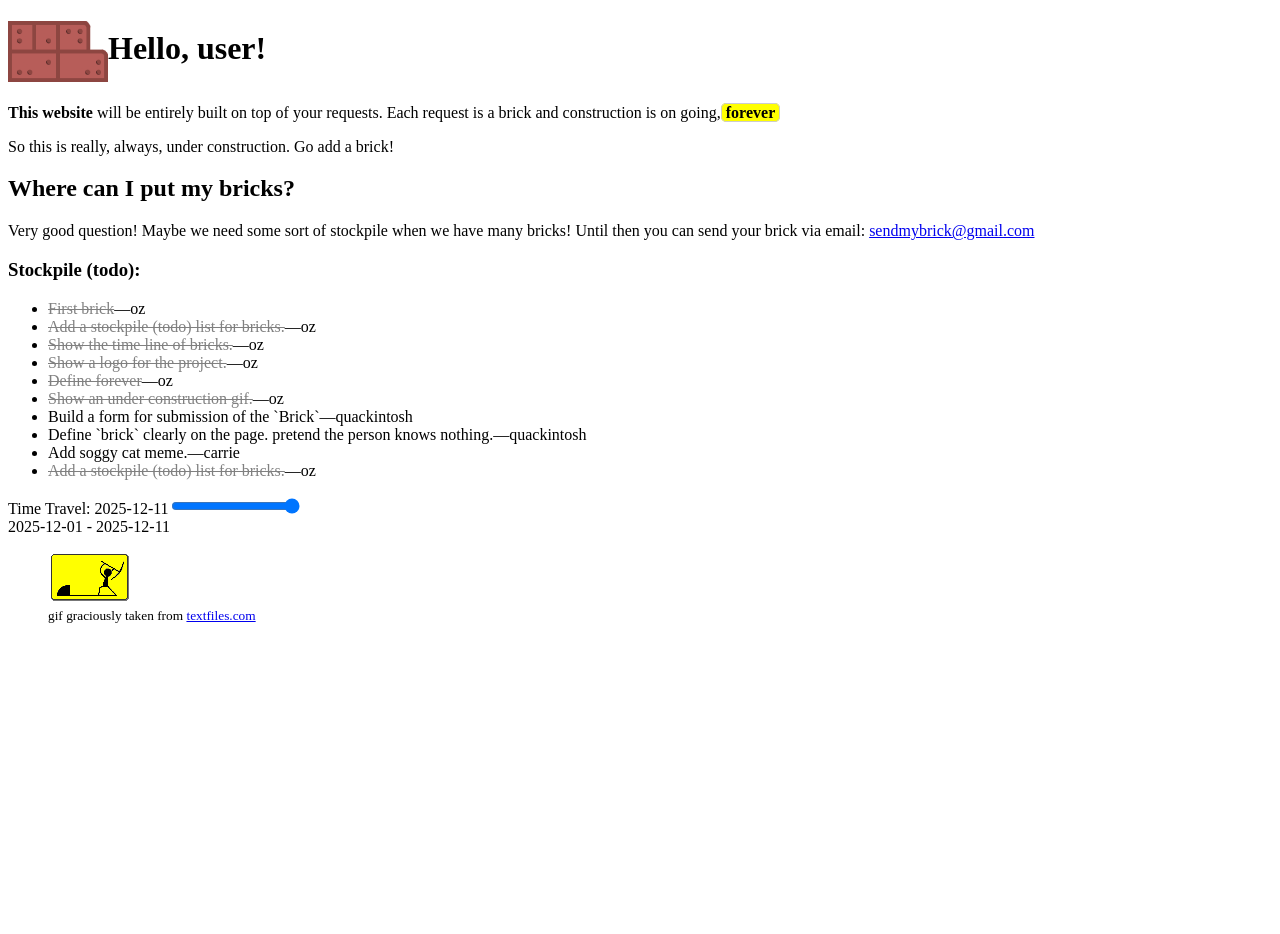
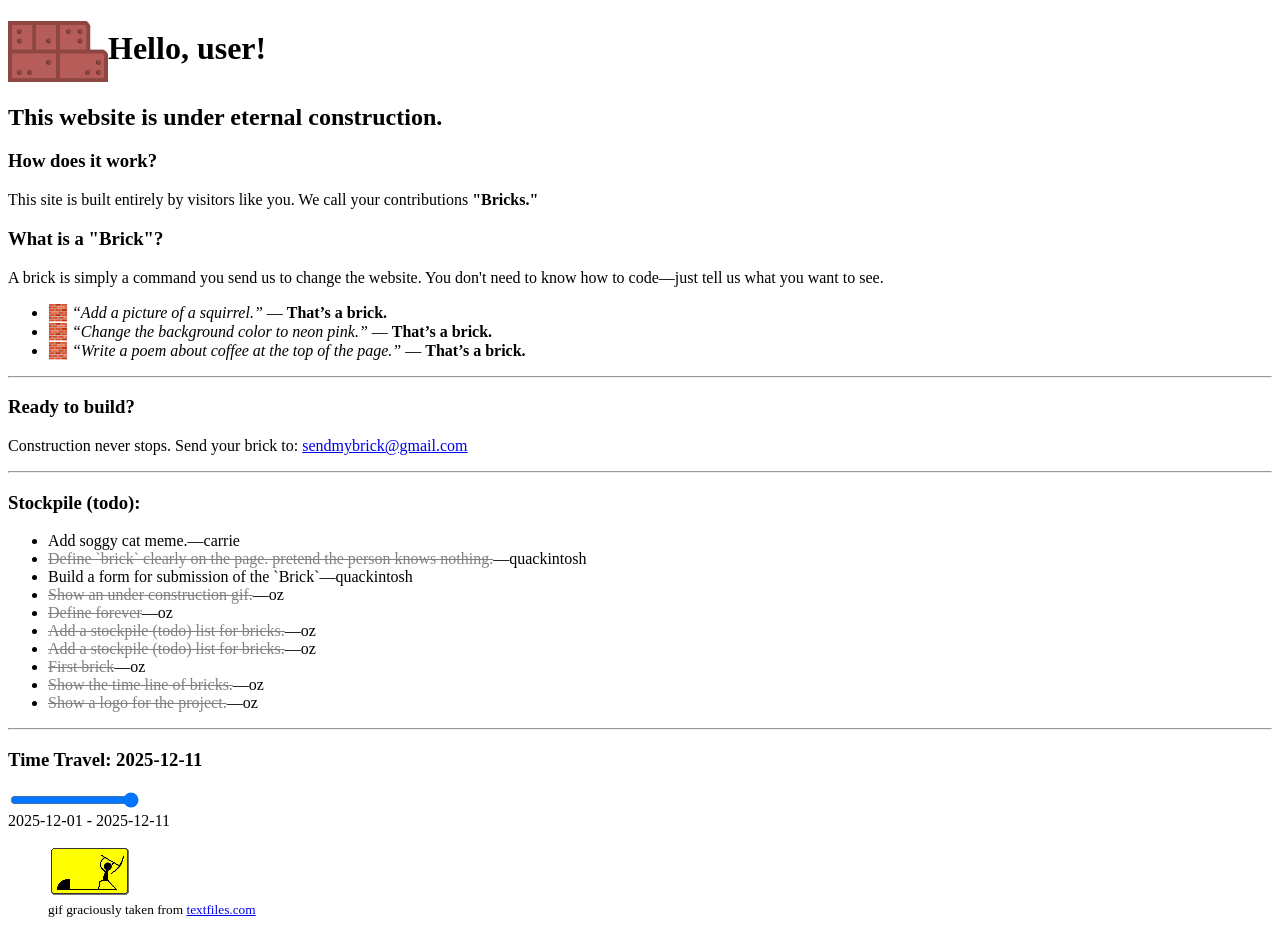
Before and after one commit to ozdevi/user-bricks, a Next.js app: page / in a window 1280 px wide. Before the commit the page ends 800 px from the top, so only its background shows below. Built offline with nearby package versions, Linux system fonts and the light colour scheme.

Commit message:
reorder stockpile by created date.

```diff
--- a/src/components/DefineBrick.tsx
+++ b/src/components/DefineBrick.tsx
@@ -23,12 +23,11 @@
                 🧱 <em>“Write a poem about coffee at the top of the page.”</em> — <strong>That’s a brick.</strong>
             </li>
         </ul>
-
         <hr />
-
         <h3>Ready to build?</h3>
         <p>
             Construction never stops. Send your brick to: <a href="mailto:sendmybrick@gmail.com">sendmybrick@gmail.com</a>
         </p>
+        <hr />
     </section>)
 }
--- a/src/components/Stockpile.tsx
+++ b/src/components/Stockpile.tsx
@@ -8,8 +8,8 @@
 
     return (
         <div className="container mx-auto p-4">
-            <h3 className="text-xl font-bold mb-4">Stockpile (todo):</h3>
-            <ul className="mb-8">
+            <h3>Stockpile (todo):</h3>
+            <ul>
                 {stockpile.map((brick) => (
                     <li
                         key={brick.name}
@@ -26,6 +26,7 @@
                     </li>
                 ))}
             </ul>
+            <hr />
         </div>
     );
 };
--- a/src/components/TimeTraveller.tsx
+++ b/src/components/TimeTraveller.tsx
@@ -36,9 +36,11 @@
     return (
         <div>
             <div>
-                <label htmlFor="time-travel-slider">
-                    Time Travel: {format(previewDate, 'yyyy-MM-dd')}
-                </label>
+                <h3>
+                    <label htmlFor="time-travel-slider">
+                        Time Travel: {format(previewDate, 'yyyy-MM-dd')}
+                    </label>
+                </h3>
                 <input
                     id="time-travel-slider"
                     type="range"
--- a/src/data/bricks.ts
+++ b/src/data/bricks.ts
@@ -67,26 +67,26 @@
         createdTime: new Date('2025-12-07'),
         finishedTime: new Date('2025-12-08'),
     },
-    buildFormForSubmission: {
-        name: 'buildFormForSubmission',
-        instruction: "Build a form for submission of the `Brick`",
-        isDone: false,
+    defineBrick: {
+        name: 'defineBrick',
+        instruction: "Define `brick` clearly on the page. pretend the person knows nothing.",
+        isDone: true,
         order: 7,
         owner: {
             name: 'quackintosh',
         },
-        createdTime: new Date('2025-12-11'),
+        createdTime: new Date('2025-12-10'),
+        finishedTime: new Date('2025-12-11'),
     },
-    defineBrick: {
-        name: 'defineBrick',
-        instruction: "Define `brick` clearly on the page. pretend the person knows nothing.",
+    buildFormForSubmission: {
+        name: 'buildFormForSubmission',
+        instruction: "Build a form for submission of the `Brick`",
         isDone: false,
         order: 8,
         owner: {
             name: 'quackintosh',
         },
-        createdTime: new Date('2025-12-11'),
-        finishedTime: new Date('2025-12-11'),
+        createdTime: new Date('2025-12-10'),
     },
     soggyCat: {
         name: 'soggyCat',
--- a/src/providers/BrickProvider.tsx
+++ b/src/providers/BrickProvider.tsx
@@ -53,8 +53,6 @@
                 isDone: effectiveIsDone
             };
 
-            console.log('key', key, 'effectiveIsDone', effectiveIsDone);
-
             const isCreatedInFuture = brick.createdTime && isAfter(brick.createdTime, currentDate);
             if (!isCreatedInFuture) {
                 dStockpile.push(dBricks[key]);
@@ -67,7 +65,7 @@
 
         return {
             derivedBricks: dBricks,
-            derivedStockpile: dStockpile.sort((a, b) => a.order - b.order),
+            derivedStockpile: dStockpile.sort((a, b) => b.createdTime.getTime() - a.createdTime.getTime()),
             history: Array.from(historySet).sort()
         };
     }, [currentDate]);
```
